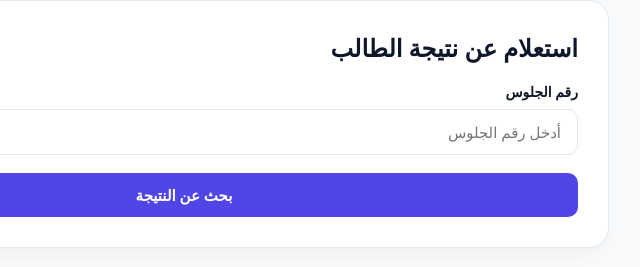
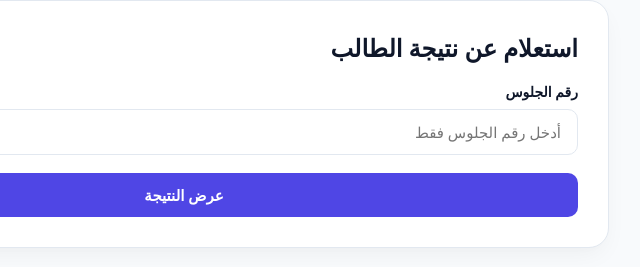
Before and after one commit to mphamedm/student-results1, a plain HTML site: page index.html in a window 1280 px wide. Shown: the part 108-375 px from the top of the page, 456-1096 px from the left. Drawn offline with Linux system fonts and the light colour scheme; no server answers.

Commit message:
Update index.html

```diff
--- a/index.html
+++ b/index.html
@@ -4,7 +4,7 @@
     <meta charset="UTF-8">
     <meta name="viewport" content="width=device-width, initial-scale=1.0">
     <title>نظام نتائج الطلاب</title>
-    <!-- ربط ملف CSS المحسن -->
+    <!-- ربط ملف CSS -->
     <link rel="stylesheet" href="./style.css">
 </head>
 <body>
@@ -20,15 +20,15 @@
         <button id="themeToggleBtn" class="theme-toggle-btn" title="تبديل الوضع">🌙</button>
     </div>
 
-    <!-- واجهة الطالب -->
+    <!-- واجهة الطالب (استعلام برقم الجلوس فقط) -->
     <div id="studentView" class="card">
         <h2>استعلام عن نتيجة الطالب</h2>
         <form id="studentSearchForm">
             <div class="form-group">
                 <label>رقم الجلوس</label>
-                <input type="text" id="searchSeatNumber" class="form-control" placeholder="أدخل رقم الجلوس" required>
+                <input type="text" id="searchSeatNumber" class="form-control" placeholder="أدخل رقم الجلوس فقط" required>
             </div>
-            <button type="submit" class="btn btn-primary" style="width: 100%;">بحث عن النتيجة</button>
+            <button type="submit" class="btn btn-primary" style="width: 100%;">عرض النتيجة</button>
         </form>
 
         <div id="studentResultBox" class="hidden"></div>
@@ -100,12 +100,12 @@
             <h4>رصد درجات طالب جديد</h4>
             <div style="display: grid; grid-template-columns: repeat(auto-fit, minmax(200px, 1fr)); gap: 15px; margin-bottom: 15px;">
                 <div class="form-group" style="margin-bottom:0;">
-                    <label>رقم الجلوس</label>
-                    <input type="text" id="seatNumber" class="form-control" required placeholder="رقم الجلوس">
+                    <label>اسم الطالب الكامل</label>
+                    <input type="text" id="studentName" class="form-control" required placeholder="أدخل اسم الطالب الكامل">
                 </div>
                 <div class="form-group" style="margin-bottom:0;">
-                    <label>اسم الطالب الكامل</label>
-                    <input type="text" id="studentName" class="form-control" required placeholder="اسم الطالب">
+                    <label>رقم الجلوس</label>
+                    <input type="text" id="seatNumber" class="form-control" required placeholder="أدخل رقم الجلوس">
                 </div>
             </div>
 
@@ -143,8 +143,8 @@
             <table>
                 <thead>
                     <tr>
+                        <th>اسم الطالب</th>
                         <th>رقم الجلوس</th>
-                        <th>اسم الطالب</th>
                         <th>تفاصيل درجات المواد</th>
                         <th>المجموع الكلي</th>
                         <th>التقدير العام</th>
```
